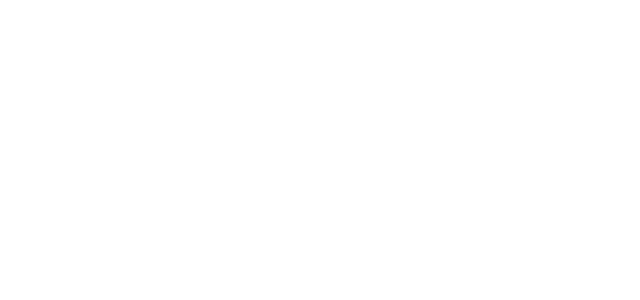
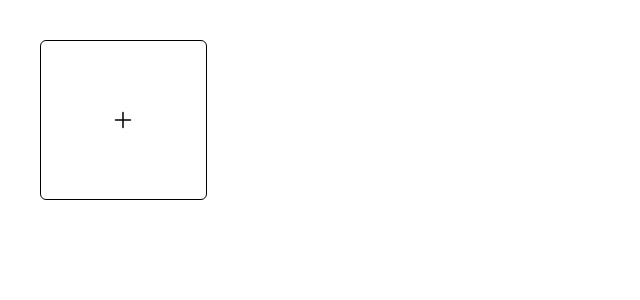
Before and after one commit to JethroNatividad/clicking-race, a Next.js app: page / in a window 1280 px wide. Both pictures are taken after a click on the button "Play Game". Shown: the top 300 px of the page, without its empty margins (0-640 px from the left). Built offline with nearby package versions, Linux system fonts and the light colour scheme.

Commit message:
Style add player

```diff
--- a/components/Configure.tsx
+++ b/components/Configure.tsx
@@ -10,6 +10,26 @@
         {players.map((player) => (
           <ConfigureCar key={player.id} player={player} />
         ))}
+
+        <div className="h-full w-full flex items-center cursor pointer justify-center border border-black rounded-md relative group cursor-pointer">
+          <svg
+            xmlns="http://www.w3.org/2000/svg"
+            fill="none"
+            viewBox="0 0 24 24"
+            stroke-width="1.5"
+            stroke="currentColor"
+            className="w-6 h-6 opacity-100 group-hover:opacity-0 transition-all"
+          >
+            <path
+              stroke-linecap="round"
+              stroke-linejoin="round"
+              d="M12 4.5v15m7.5-7.5h-15"
+            />
+          </svg>
+          <div className="absolute top-0 left-0 w-full h-full group-hover:opacity-100 flex justify-center items-center opacity-0 bg-[rgba(0,0,0,0.05)] transition-all">
+            <p>Add Player</p>
+          </div>
+        </div>
       </div>
       <div>
         {/* Bind */}
```
